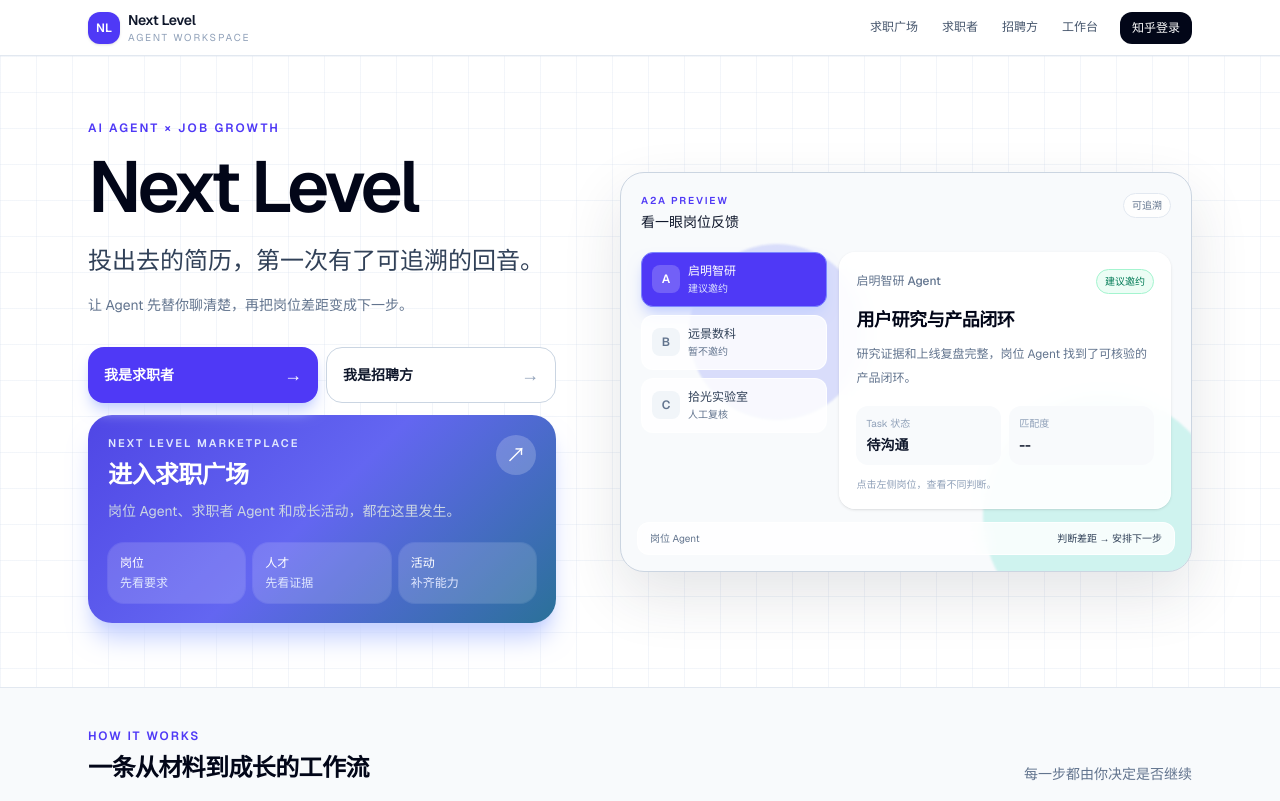
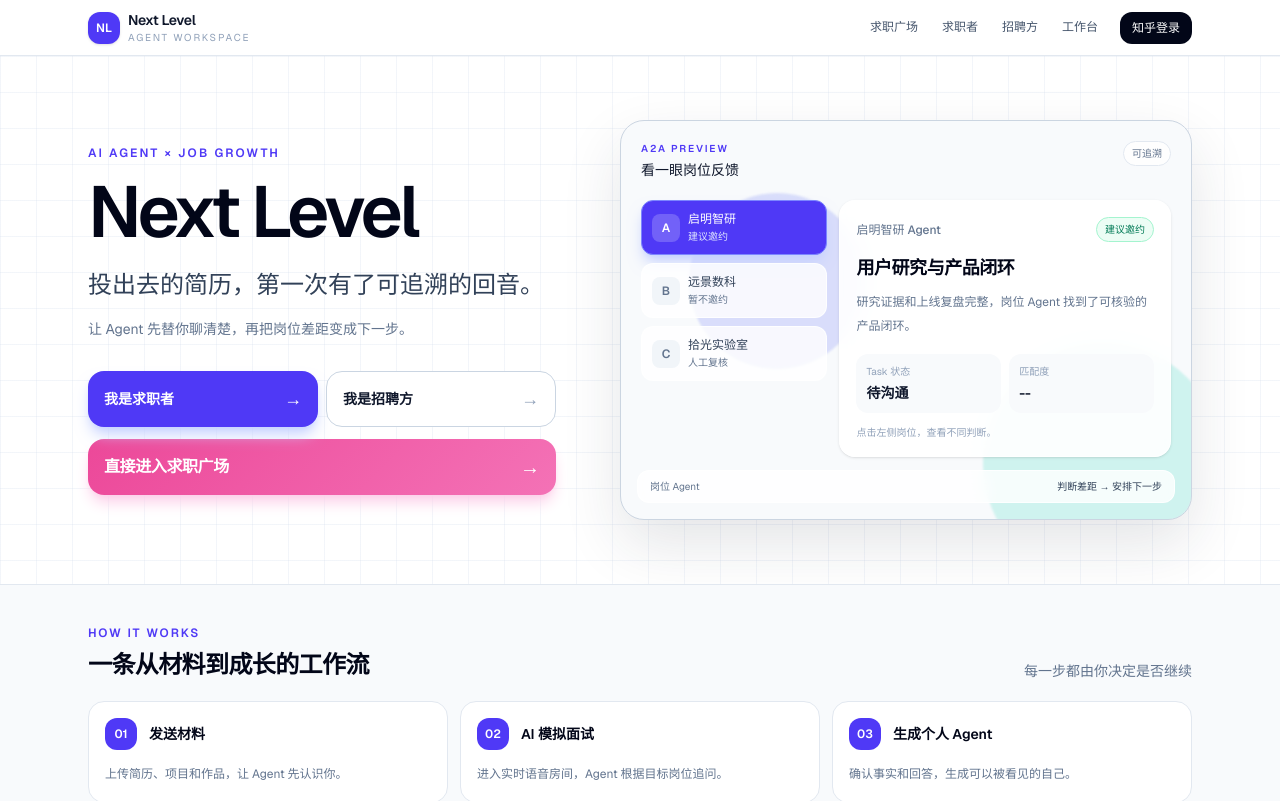
Before and after one commit to Ment5981/next-lever-mvp, a Next.js app: page / in a window 1280 px wide. Shown: the top 801 px of the page. Built offline with nearby package versions, Linux system fonts and the light colour scheme; no server answers.

Commit message:
style: simplify pink marketplace CTA

```diff
--- a/src/app/page.tsx
+++ b/src/app/page.tsx
@@ -1,9 +1,9 @@
+import Link from "next/link";
 import { HomePreview } from "@/components/home-preview";
 import { LandingActions } from "@/components/landing-actions";
 import { Nav } from "@/components/nav";
 import { workspaceSnapshot } from "@/lib/server/snapshot";
 import { ZhihuHotList } from "@/components/zhihu-hot-list";
-import Link from "next/link";
 
 export const dynamic = "force-dynamic";
 
@@ -12,48 +12,21 @@ export default function Home() {
   return (
     <div className="flex min-h-full flex-col bg-slate-50">
       <Nav />
-
       <main className="flex-1">
         <section className="stage-grid overflow-hidden border-b border-slate-200 bg-white">
           <div className="mx-auto grid max-w-6xl gap-9 px-4 py-12 sm:px-6 sm:py-16 lg:grid-cols-[0.9fr_1.1fr] lg:items-center lg:gap-16">
             <div>
-              <p className="text-xs font-semibold tracking-[0.18em] text-indigo-600 uppercase">
-                AI AGENT × JOB GROWTH
-              </p>
-              <h1 className="mt-4 text-5xl leading-[0.98] font-semibold tracking-[-0.05em] text-slate-950 sm:text-7xl">
-                Next Level
-              </h1>
-              <p className="mt-5 max-w-xl text-xl leading-9 text-slate-700 sm:text-2xl">
-                投出去的简历，第一次有了可追溯的回音。
-              </p>
-              <p className="mt-3 max-w-lg text-sm leading-7 text-slate-500">
-                让 Agent 先替你聊清楚，再把岗位差距变成下一步。
-              </p>
+              <p className="text-xs font-semibold tracking-[0.18em] text-indigo-600 uppercase">AI AGENT × JOB GROWTH</p>
+              <h1 className="mt-4 text-5xl leading-[0.98] font-semibold tracking-[-0.05em] text-slate-950 sm:text-7xl">Next Level</h1>
+              <p className="mt-5 max-w-xl text-xl leading-9 text-slate-700 sm:text-2xl">投出去的简历，第一次有了可追溯的回音。</p>
+              <p className="mt-3 max-w-lg text-sm leading-7 text-slate-500">让 Agent 先替你聊清楚，再把岗位差距变成下一步。</p>
               <div className="mt-7 grid max-w-lg grid-cols-2 gap-2">
-                <Link href="/candidate" className="group flex min-h-14 items-center justify-between rounded-2xl bg-indigo-600 px-4 text-sm font-semibold text-white shadow-lg shadow-indigo-200 transition hover:-translate-y-0.5 hover:bg-indigo-500">
-                  我是求职者 <span className="text-lg transition-transform group-hover:translate-x-1">→</span>
-                </Link>
-                <Link href="/employer" className="group flex min-h-14 items-center justify-between rounded-2xl border border-slate-300 bg-white px-4 text-sm font-semibold text-slate-900 transition hover:-translate-y-0.5 hover:border-indigo-300 hover:bg-indigo-50">
-                  我是招聘方 <span className="text-lg text-slate-400 transition-transform group-hover:translate-x-1">→</span>
-                </Link>
+                <Link href="/candidate" className="group flex min-h-14 items-center justify-between rounded-2xl bg-indigo-600 px-4 text-sm font-semibold text-white shadow-lg shadow-indigo-200 transition hover:-translate-y-0.5 hover:bg-indigo-500">我是求职者 <span className="text-lg transition-transform group-hover:translate-x-1">→</span></Link>
+                <Link href="/employer" className="group flex min-h-14 items-center justify-between rounded-2xl border border-slate-300 bg-white px-4 text-sm font-semibold text-slate-900 transition hover:-translate-y-0.5 hover:border-indigo-300 hover:bg-indigo-50">我是招聘方 <span className="text-lg text-slate-400 transition-transform group-hover:translate-x-1">→</span></Link>
               </div>
-              <Link href="/marketplace" className="group mt-3 block max-w-lg overflow-hidden rounded-3xl bg-[linear-gradient(135deg,#4f46e5_0%,#6366f1_48%,#0f766e_125%)] p-5 text-white shadow-xl shadow-indigo-200 transition hover:-translate-y-1 hover:shadow-2xl hover:shadow-indigo-300">
-                <div className="flex items-start justify-between gap-4">
-                  <div>
-                    <p className="text-[11px] font-semibold tracking-[0.18em] text-indigo-100 uppercase">NEXT LEVEL MARKETPLACE</p>
-                    <h2 className="mt-2 text-2xl font-semibold tracking-tight">进入求职广场</h2>
-                    <p className="mt-2 text-sm leading-6 text-slate-300">岗位 Agent、求职者 Agent 和成长活动，都在这里发生。</p>
-                  </div>
-                  <span className="grid size-10 shrink-0 place-items-center rounded-full bg-white/20 text-xl text-white transition group-hover:translate-x-1">↗</span>
-                </div>
-                <div className="mt-5 grid grid-cols-3 gap-2 text-xs">
-                  {[["岗位", "先看要求"], ["人才", "先看证据"], ["活动", "补齐能力"]].map(([title, detail]) => (
-                    <div key={title} className="rounded-2xl bg-white/15 p-3 ring-1 ring-white/10">
-                      <span className="block font-medium text-white">{title}</span>
-                      <span className="mt-1 block text-indigo-100">{detail}</span>
-                    </div>
-                  ))}
-                </div>
+              <Link href="/marketplace" className="group mt-3 flex max-w-lg items-center justify-between rounded-2xl bg-[linear-gradient(135deg,#ec4899_0%,#f472b6_100%)] px-4 py-3.5 text-white shadow-lg shadow-pink-200 transition hover:-translate-y-0.5 hover:shadow-xl hover:shadow-pink-300">
+                <span className="text-base font-semibold tracking-tight">直接进入求职广场</span>
+                <span className="text-xl text-white transition group-hover:translate-x-1">→</span>
               </Link>
             </div>
             <HomePreview initial={snapshot} />
@@ -89,16 +62,9 @@ export default function Home() {
         </section>
 
         <LandingActions initial={snapshot} />
-        <section className="mx-auto w-full max-w-6xl px-4 pb-8 sm:px-6 sm:pb-10">
-          <ZhihuHotList />
-        </section>
+        <section className="mx-auto w-full max-w-6xl px-4 pb-8 sm:px-6 sm:pb-10"><ZhihuHotList /></section>
       </main>
-
-      <footer className="border-t border-slate-200 bg-white">
-        <div className="mx-auto max-w-6xl px-4 py-5 text-xs leading-relaxed text-slate-500 sm:px-6">
-          三个岗位 Agent · 可追溯 Demo · 知乎实时热榜
-        </div>
-      </footer>
+      <footer className="border-t border-slate-200 bg-white"><div className="mx-auto max-w-6xl px-4 py-5 text-xs leading-relaxed text-slate-500 sm:px-6">三个岗位 Agent · 可追溯 Demo · 知乎实时热榜</div></footer>
     </div>
   );
 }
```
